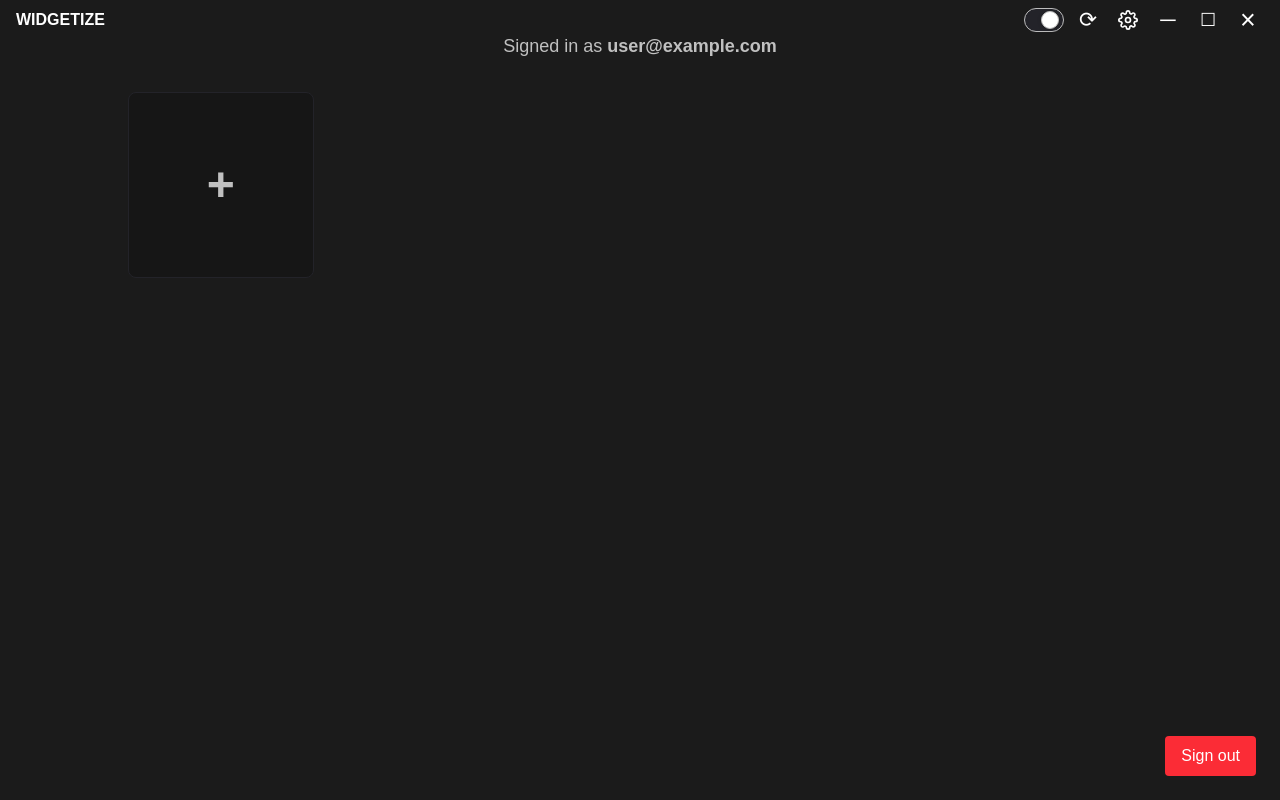
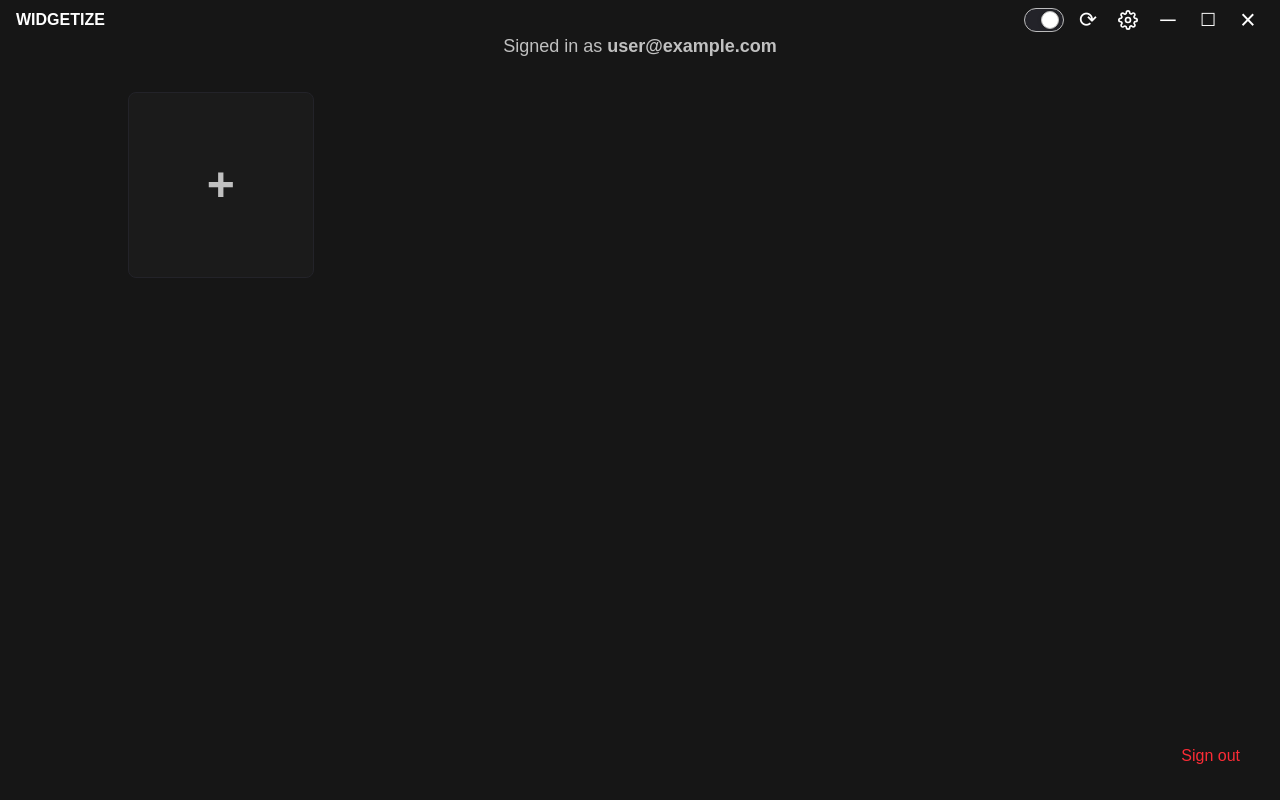
Before and after one commit to llotze/modular-widget-builder, a Next.js app: page / in a window 1280 px wide. Built offline with nearby package versions, Linux system fonts and the light colour scheme; no server answers; sample sign-in values are in the browser's storage.

Commit message:
css color changes for app consistency

```diff
--- a/src/app/components/SignoutButton.tsx
+++ b/src/app/components/SignoutButton.tsx
@@ -4,7 +4,7 @@
 export function SignOutButton() {
   return (
     <button
-      className="bg-red-500 text-white px-4 py-2 rounded hover:bg-red-600"
+      className=" text-red-500 px-4 py-2 rounded"
       onClick={() => signOut({ callbackUrl: "/auth/signin" })}
     >
       Sign out
--- a/src/app/components/client/WidgetBuilderPage.tsx
+++ b/src/app/components/client/WidgetBuilderPage.tsx
@@ -7,7 +7,7 @@
   const router = useRouter();
 
   return (
-    <div className="relative min-h-screen bg-[var(--color-bg-main)] p-8">
+    <div className="relative min-h-screen bg-[var(--color-bg-section)] p-8">
       {/* Top Section */}
       <div className="flex flex-col items-center gap-2 mb-8">
         <p className="text-lg" style={{ color: "var(--color-text-muted)" }}>
@@ -36,7 +36,7 @@
             rounded-lg
             border
             border-[var(--color-border)]
-            bg-[var(--color-bg-section)]
+            bg-[var(--color-bg-main)]
             transition-transform
             hover:-translate-y-1
             cursor-pointer
--- a/src/app/editor/page.tsx
+++ b/src/app/editor/page.tsx
@@ -309,7 +309,7 @@
         </ul>
         <div className="flex-grow" />
         <button
-          className="m-4 mt-auto px-4 py-2 rounded bg-[var(--color-bg-accent)] text-[var(--color-text-main)] border border-[var(--color-border)] hover:bg-[var(--color-border)] transition"
+          className="m-4 mt-auto px-4 py-2 rounded bg-[var(--color-button-base)] text-[var(--color-text-main)] border border-[var(--color-border)] hover:bg-[var(--color-btn-lighten)] transition"
           onClick={() => router.push("/")}
         >
           Return to Dashboard
```
